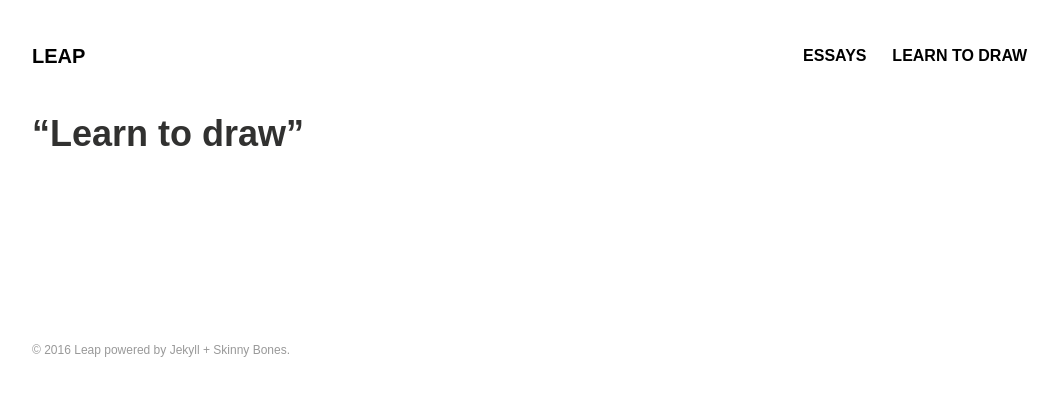
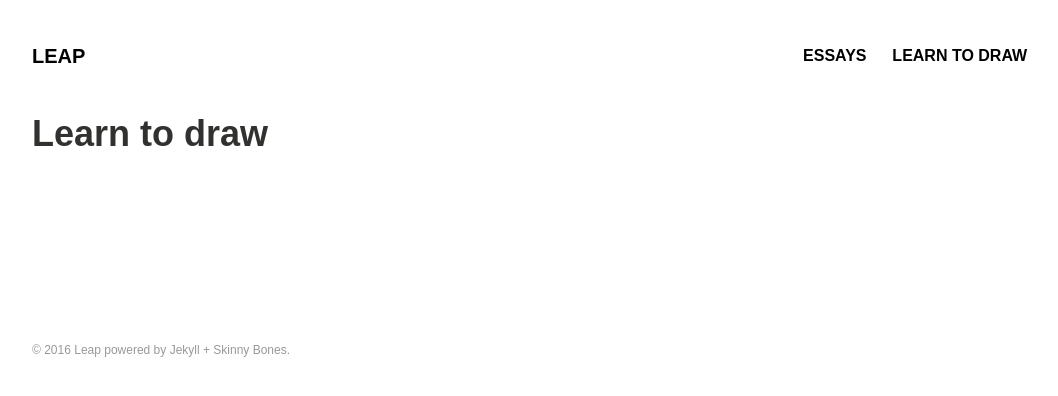
Before and after one commit to shanyi/shanyi.github.io, a Jekyll site: the page built from learn_to_draw/index.md, in a window 1280 px wide. Shown: the top 396 px of the page, without its empty margins (64-1122 px from the left). Built offline with Jekyll 4.4.1, drawn with Linux system fonts in a browser that asks for light colours.

Commit message:
fix quote

```diff
--- a/learn_to_draw/index.md
+++ b/learn_to_draw/index.md
@@ -1,5 +1,5 @@
 ---
-title: “Learn to draw”
+title: "Learn to draw"
 layout: archive
 ---
 
```
